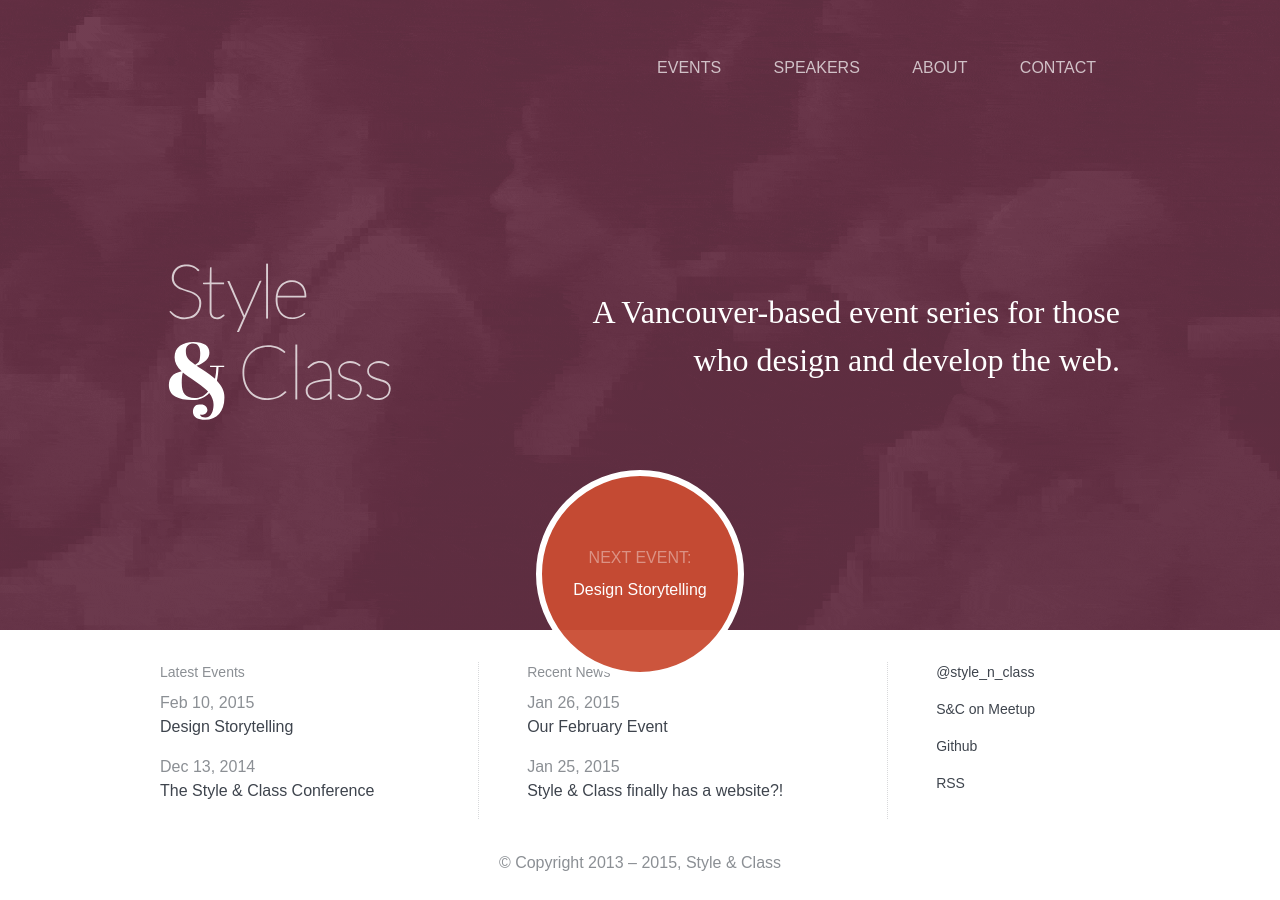
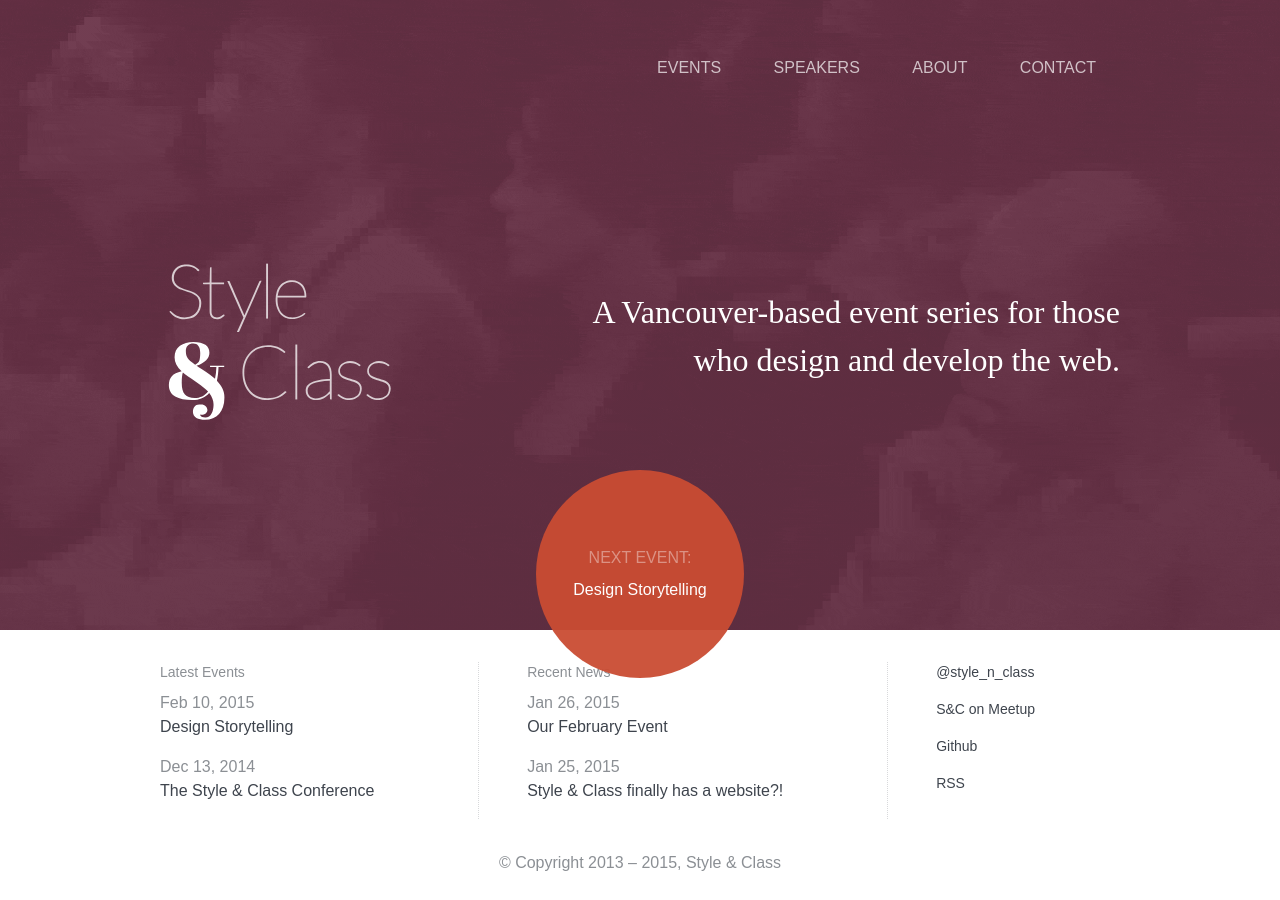
Before and after one commit to styleandclass/styleandclass.ca, a Jekyll site: the page built from root/index.html, in a window 1280 px wide. Built offline with Jekyll 4.4.1, drawn with Linux system fonts in a browser that asks for light colours.

Commit message:
The last time I touch that next event circle. I hope.

```diff
--- a/root/_sass/_layout-home.scss
+++ b/root/_sass/_layout-home.scss
@@ -148,8 +148,6 @@
         margin: 0 auto;
         border-radius: 50%;
 
-        border: solid 6px #fff;
-
         text-align: center;
     }
 
```
Also changed, not shown: 2 other files.
